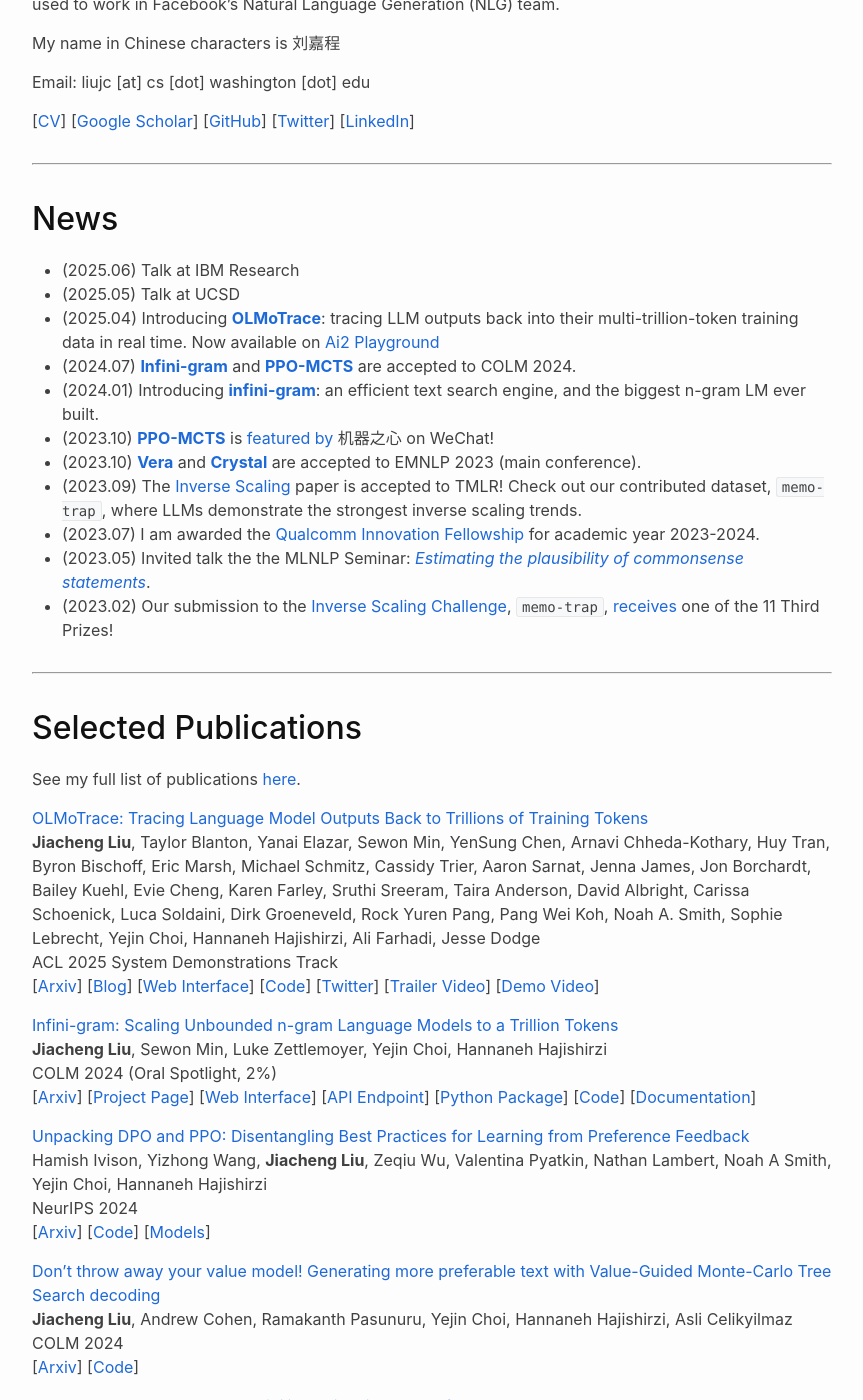
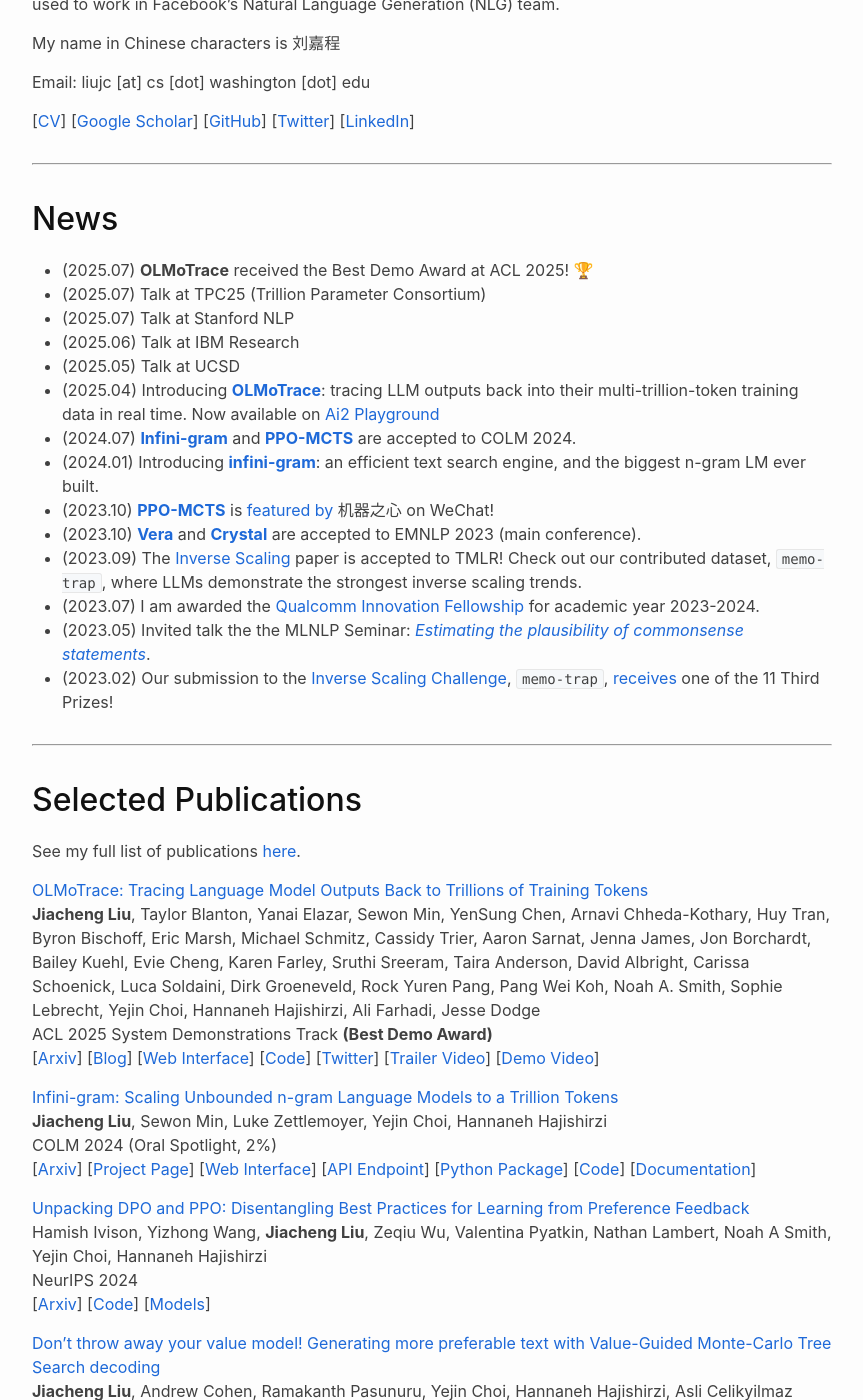
Before and after one commit to liujch1998/liujch1998.github.io, a Jekyll site: the page built from index.md, in a window 1280 px wide and 1400 px high, scrolled down 385 px. Shown: the whole window, without its empty margins (208-1071 px from the left). Built offline with Jekyll 4.4.1, drawn with Linux system fonts in a browser that asks for light colours.

Commit message:
Update news and pubs

```diff
--- a/index.md
+++ b/index.md
@@ -40,6 +40,9 @@ Personal:
 
 # News
 
+* (2025.07) **OLMoTrace** received the Best Demo Award at ACL 2025! 🏆
+* (2025.07) Talk at TPC25 (Trillion Parameter Consortium)
+* (2025.07) Talk at Stanford NLP
 * (2025.06) Talk at IBM Research
 * (2025.05) Talk at UCSD
 * (2025.04) Introducing [**OLMoTrace**](https://arxiv.org/pdf/2504.07096): tracing LLM outputs back into their multi-trillion-token training data in real time. Now available on [Ai2 Playground](https://playground.allenai.org)
@@ -60,7 +63,7 @@ See my full list of publications [here](/publications.md).
 
 [OLMoTrace: Tracing Language Model Outputs Back to Trillions of Training Tokens](https://arxiv.org/pdf/2504.07096) \\
 **Jiacheng Liu**, Taylor Blanton, Yanai Elazar, Sewon Min, YenSung Chen, Arnavi Chheda-Kothary, Huy Tran, Byron Bischoff, Eric Marsh, Michael Schmitz, Cassidy Trier, Aaron Sarnat, Jenna James, Jon Borchardt, Bailey Kuehl, Evie Cheng, Karen Farley, Sruthi Sreeram, Taira Anderson, David Albright, Carissa Schoenick, Luca Soldaini, Dirk Groeneveld, Rock Yuren Pang, Pang Wei Koh, Noah A. Smith, Sophie Lebrecht, Yejin Choi, Hannaneh Hajishirzi, Ali Farhadi, Jesse Dodge \\
-ACL 2025 System Demonstrations Track \\
+ACL 2025 System Demonstrations Track **(Best Demo Award)** \\
 [[Arxiv](https://arxiv.org/pdf/2504.07096)]
 [[Blog](https://allenai.org/blog/olmotrace)]
 [[Web Interface](https://playground.allenai.org)]
```
Also changed, not shown: publications.md (+1 -1 lines).
